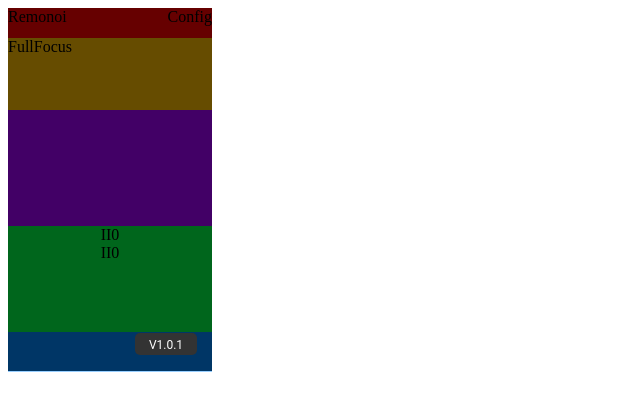
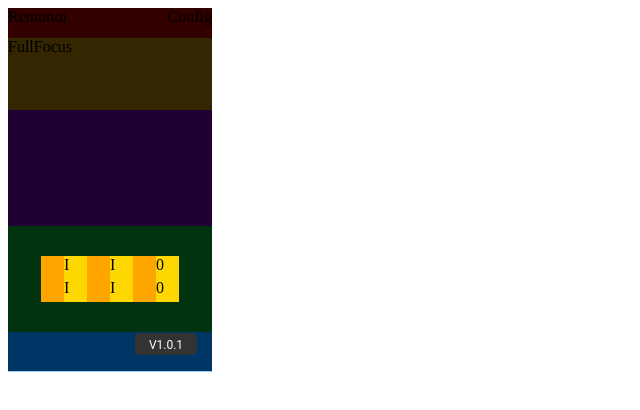
Before and after one commit to bobovo/remonoi, a browser extension: page index.html in a window 1280 px wide. Shown: the whole page, without its empty margins (0-640 px from the left). Drawn offline with Linux system fonts and the light colour scheme.

Commit message:
forgot the css, aways remeber of the sub folders

```diff
--- a/css/body.css
+++ b/css/body.css
@@ -1,28 +1,33 @@
 
-.blackBox{background-color: black; width: 204px; height: 363px;}
-
-.box1{background: rgba(255, 0, 0, 0.4); height: 30px;}
-.box2{background: rgba(255, 190, 0, 0.4); height: 72px;}
-.box3{background: rgba(166, 0, 255, 0.4); height: 116px;}
-.box4{background: rgba(0, 255, 72, 0.4); height: 106px;}
-
-.buttons
-{
-	position: relative;
-	top: 50%;
-	transform: translateY(-50%);
+.blackBox{background-color: black; width: 204px; height: 363px;
 }
 
+.box1{background: rgba(255, 0, 0, 0.2); height: 30px;}
+.box2{background: rgba(255, 190, 0, 0.2); height: 72px;}
+.box3{background: rgba(166, 0, 255, 0.2); height: 116px;}
+.box4{background: rgba(0, 255, 72, 0.2); height: 106px;}
+
+.containerbtns
+{ position: relative;
+  top: 50%;
+  transform: translateY(-50%);
+}
+
+.btn{height: 23px; width: 23px;}
 .lbup{display: flex; justify-content: center; }
-.btn1{float:left;}
-.btn2{float:left;}
-.btn3{float:left;}
-
-.clear{clear: both;}
+.btn11{float:left; background-color:orange; }
+.btn12{float:left; background-color:gold; }
+.btn21{float:left; background-color:orange; }
+.btn22{float:left; background-color:gold; }
+.btn31{float:left; background-color:orange; }
+.btn32{float:left; background-color:gold; }
 
 .lbdown{display: flex; justify-content: center; }
-.btn4{float:left;}
-.btn5{float:left;}
-.btn6{float:left;}
+.btn41{float:left; background-color:orange; }
+.btn42{float:left; background-color:gold; }
+.btn51{float:left; background-color:orange; }
+.btn52{float:left; background-color:gold; }
+.btn61{float:left; background-color:orange; }
+.btn62{float:left; background-color:gold; }
 
 .box5{background: rgba(0, 136, 255, 0.4); height: 40px;}
```
